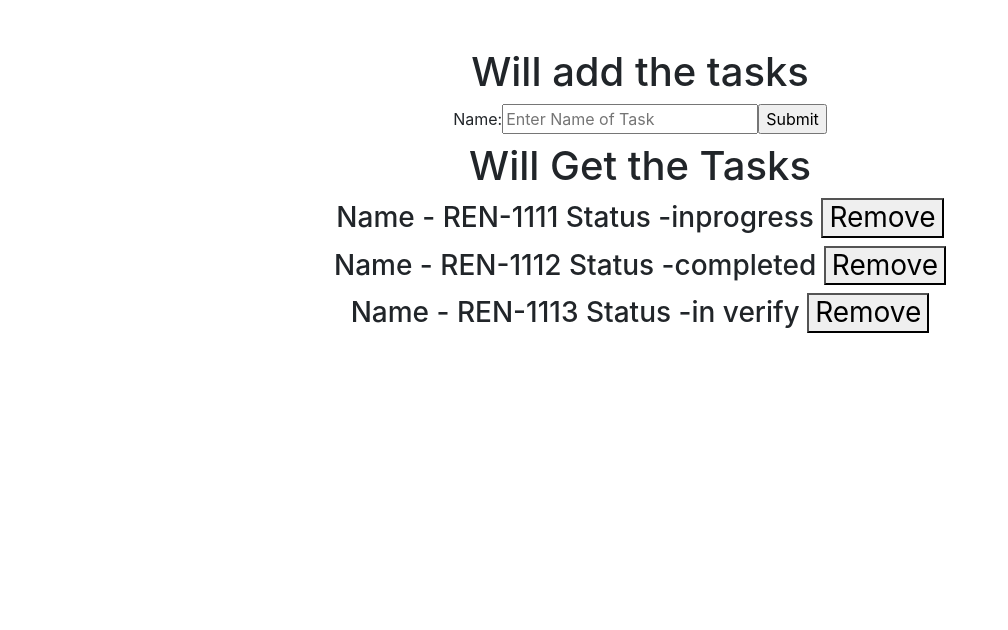
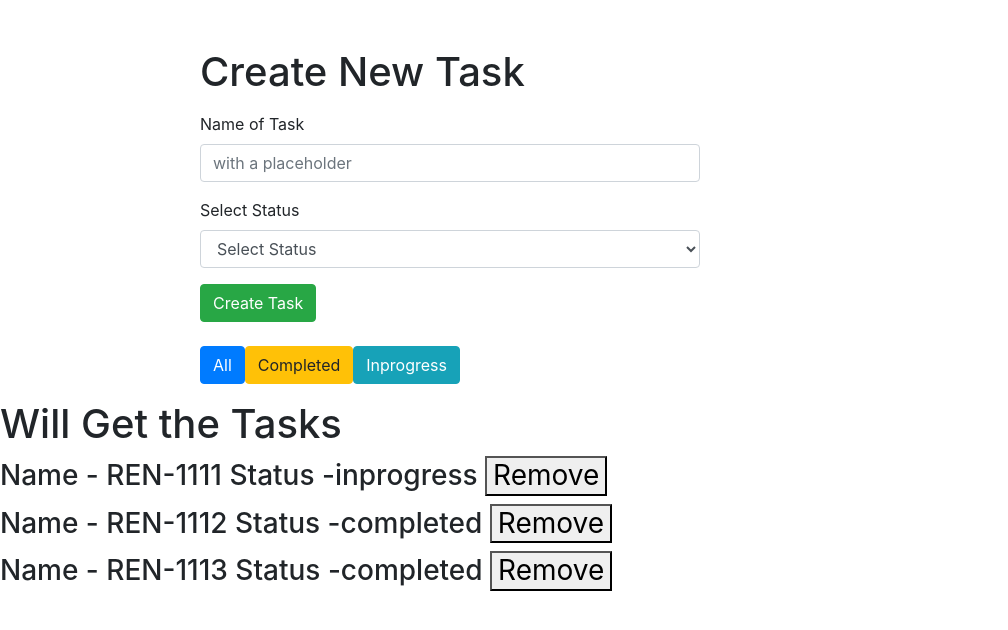
Before and after one commit to ndshendage/react-app, a React (Create React App) app: page / in a window 1280 px wide. Shown: the top 630 px of the page, without its empty margins (0-1008 px from the left). Built offline with nearby package versions, Linux system fonts and the light colour scheme.

Commit message:
bootstrap

```diff
--- a/package.json
+++ b/package.json
@@ -5,8 +5,10 @@
   "dependencies": {
     "bootstrap": "^4.3.1",
     "react": "^16.8.2",
+    "react-bootstrap": "^1.0.0-beta.5",
     "react-dom": "^16.8.2",
     "react-scripts": "2.1.5",
+    "reactstrap": "^7.1.0",
     "uuid": "^3.3.2"
   },
   "scripts": {
--- a/src/App.css
+++ b/src/App.css
@@ -1,32 +1,4 @@
-.App {
-  text-align: center;
+Form{
+  width:500px;
+  margin-left: 200px;
 }
-
-.App-logo {
-  animation: App-logo-spin infinite 20s linear;
-  height: 40vmin;
-}
-
-.App-header {
-  background-color: #282c34;
-  min-height: 100vh;
-  display: flex;
-  flex-direction: column;
-  align-items: center;
-  justify-content: center;
-  font-size: calc(10px + 2vmin);
-  color: white;
-}
-
-.App-link {
-  color: #61dafb;
-}
-
-@keyframes App-logo-spin {
-  from {
-    transform: rotate(0deg);
-  }
-  to {
-    transform: rotate(360deg);
-  }
-}
--- /dev/null
+++ b/src/components/Todo/taskFilter.js
@@ -0,0 +1,14 @@
+import React from 'react';
+import { Button, Form, FormGroup, Label, Input, FormText } from 'reactstrap';
+
+const TaskFilter = (props) =>{
+return(
+  <div>
+    <Button color="primary" onClick={props.setFilterType.bind(('all'))}>All</Button>
+    <Button color="warning" onClick={() => props.setFilterType('completed')}>Completed</Button>
+  <Button color="info" onClick={() => props.setFilterType('inprogress')}>Inprogress</Button>
+ </div>
+)
+}
+
+export default TaskFilter;
--- a/src/components/Todo/todo.js
+++ b/src/components/Todo/todo.js
@@ -1,6 +1,7 @@
-import React, {Component} from 'react'
+import React, { Component } from 'react'
 import Task from './task'
-import TableConstructor from './tableConstructor'
+import TaskFilter from './taskFilter'
+import { Button, Form, FormGroup, Label, Input } from 'reactstrap';
 const uuidv4 = require('uuid/v4');
 
 class Todo extends React.Component {
@@ -20,16 +21,47 @@ class Todo extends React.Component {
       {
         id: uuidv4(),
         name: 'REN-1113',
-        status: 'in verify'
+        status: 'completed'
       }
     ],
     columns: ['name', 'status'],
-    newTask: ''
+    newTask: '',
+    taskStatus: '',
+    filterType: 'all'
   }
 
   changeTask = (event) => {
     console.log('i need to change the task',event.target.value)
     this.setState({newTask: event.target.value})
+  }
+
+  changeTaskStatus = (event) => {
+    console.log('i need to change the task',event.target.value)
+    this.setState({taskStatus: event.target.value})
+  }
+
+  setFilterType = (filterType) =>{
+    this.setState({filterType: filterType})
+  }
+
+  filteredTasks = () => {
+    let tasks = this.state.tasks;
+    let newTaskList = tasks.filter((task) => {
+      if(this.state.filterType === 'inprogress'){
+        if(task.status === 'inprogress'){
+          return true
+        }
+        return false;
+      }
+      if(this.state.filterType === 'completed'){
+        if(task.status === 'completed'){
+          return true
+        }
+        return false;
+      }
+      return true;
+    })
+    return newTaskList
   }
 
   deleteTask = (taskId) => {
@@ -49,29 +81,61 @@ class Todo extends React.Component {
   addTask = (event) => {
     console.log('i need to addd the task',event.target)
     const existingTasks = this.state.tasks
-    let newTask = {name: this.state.newTask, status: 'inprogress'}
+    let newTask = {name: this.state.newTask, status: this.state.taskStatus}
     const taskList = existingTasks.push(newTask)
     console.log('list of task ',taskList);
     this.setState({tasks: existingTasks})
     this.setState({newTask: ''})
+    this.setState({taskStatus: ''})
     event.preventDefault();
   }
   render () {
     console.log('received tasks',this.state.tasks)
+    console.log('filtered tasks',this.filteredTasks())
     return (
       <div>
-        <h1> Will add the tasks</h1>
-        <form>
+        {/* <form>
           <label>
             Name:
             <input type="text" name="taskName" placeholder='Enter Name of Task' onChange={this.changeTask} value={this.state.newTask}/>
           </label>
-          <input type="submit" value="Submit" onClick={this.addTask} />
-        </form>
+          <label>
+            <select id='status' onChange={this.changeTaskStatus}>
+              <option value="">Select Status</option>
+              <option value="inprogress">Inprogress</option>
+              <option value="completed">Comepleted</option>
+            </select>
+
+          </label>
+
+        <Button onClick={this.addTask}>Create Task</Button>
+        </form> */}
+        <Form>
+          <FormGroup><h1>Create New Task</h1></FormGroup>
+        <FormGroup>
+          <Label for="exampleEmail">Name of Task</Label>
+          <Input type="email" name="email" id="exampleEmail" placeholder="with a placeholder" onChange={this.changeTask} value={this.state.newTask} />
+        </FormGroup>
+        <FormGroup>
+          <Label for="exampleSelect">Select Status</Label>
+          <Input type="select" name="select" id='status' onChange={this.changeTaskStatus}>
+              <option value="">Select Status</option>
+              <option value="inprogress">Inprogress</option>
+              <option value="completed">Comepleted</option>
+          </Input>
+        </FormGroup>
+        <Button color="success" onClick={this.addTask}>Create Task</Button>
+      </Form>
+        <br/>
+        <Form>
+          <FormGroup>
+            <TaskFilter setFilterType={this.setFilterType}/>
+          </FormGroup>
+        </Form>
         <h1> Will Get the Tasks</h1>
         {
-          this.state.tasks.map((task)=> {
-            return (< Task task={task} deleteTask={this.deleteTask}/>)
+          this.filteredTasks().map((task, index)=> {
+            return (< Task key={index} task={task} deleteTask={this.deleteTask}/>)
           })
         }
       </div>
```
Also changed, not shown: 1 other file (tests, documents, lock files or other folders).
